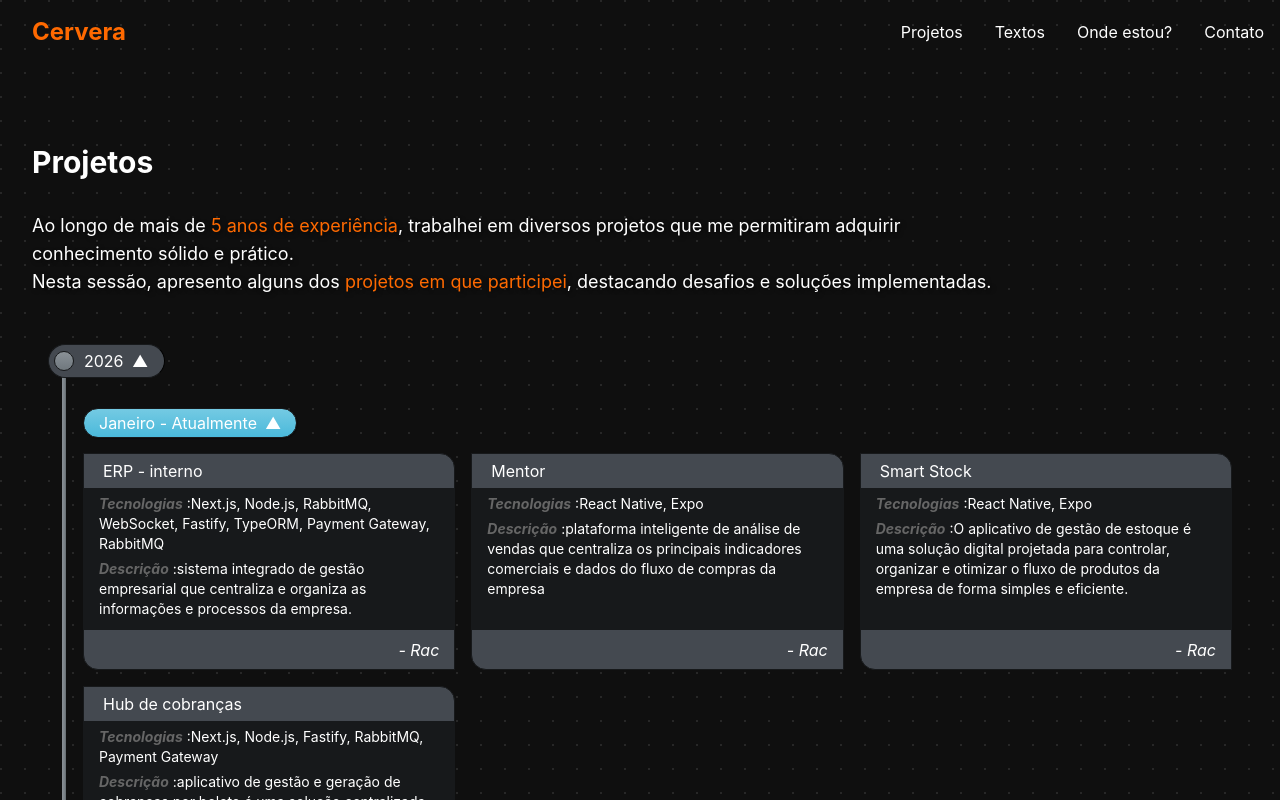
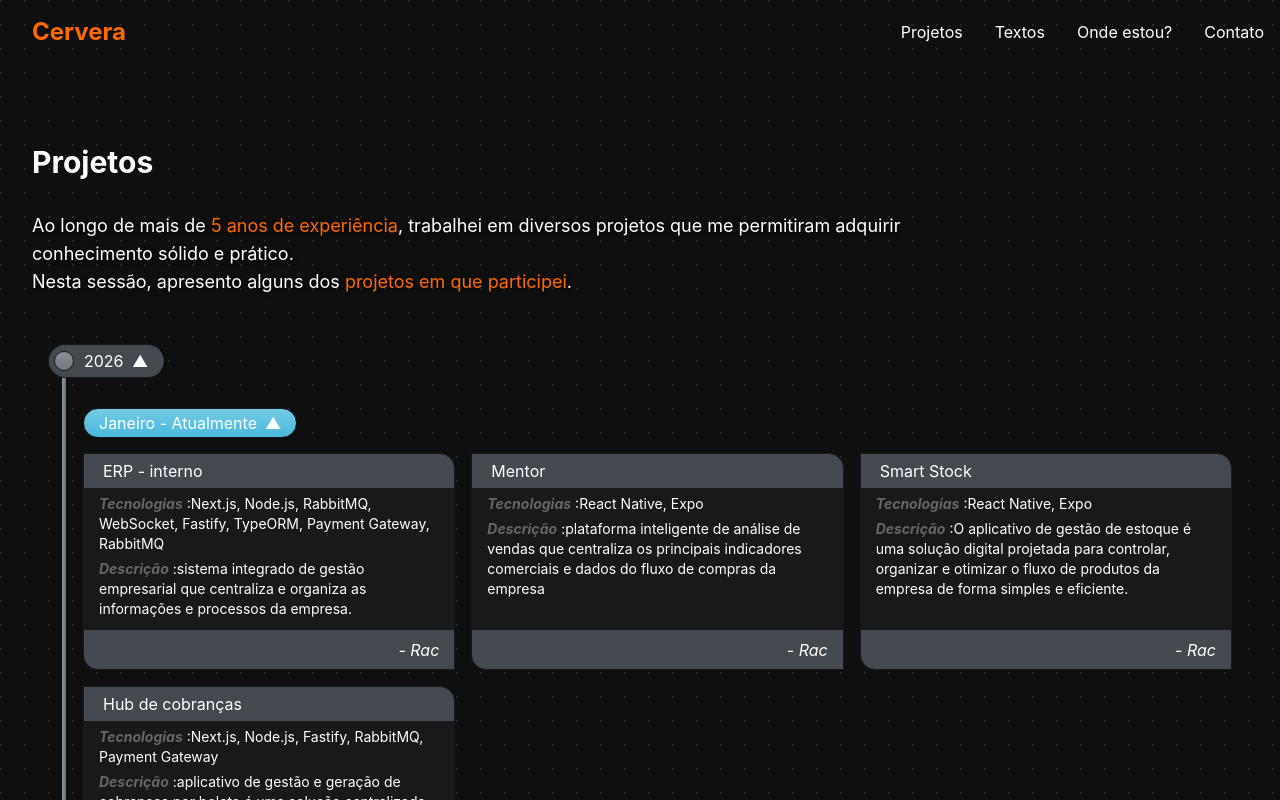
Before and after one commit to cervusDev/cervus-dev, a React (Vite) app: page /projetos in a window 1280 px wide. Shown: the top 800 px of the page. Built offline with nearby package versions, Linux system fonts and the light colour scheme.

Commit message:
refactor: change project disclaimer

```diff
--- a/src/pages/Projects.tsx
+++ b/src/pages/Projects.tsx
@@ -22,8 +22,8 @@ function Projects() {
             conhecimento sólido e prático.
             <br />
             Nesta sessão, apresento alguns dos{" "}
-            <span className="text-orange-500">projetos em que participei</span>,
-            destacando desafios e soluções implementadas.
+            <span className="text-orange-500">projetos em que participei</span>.
+            {/* destacando desafios e soluções implementadas. */}
             <br />
             {/* Para conhecer todos os detalhes, você pode baixar o PDF completo dos
             projetos clicando{" "}
```
